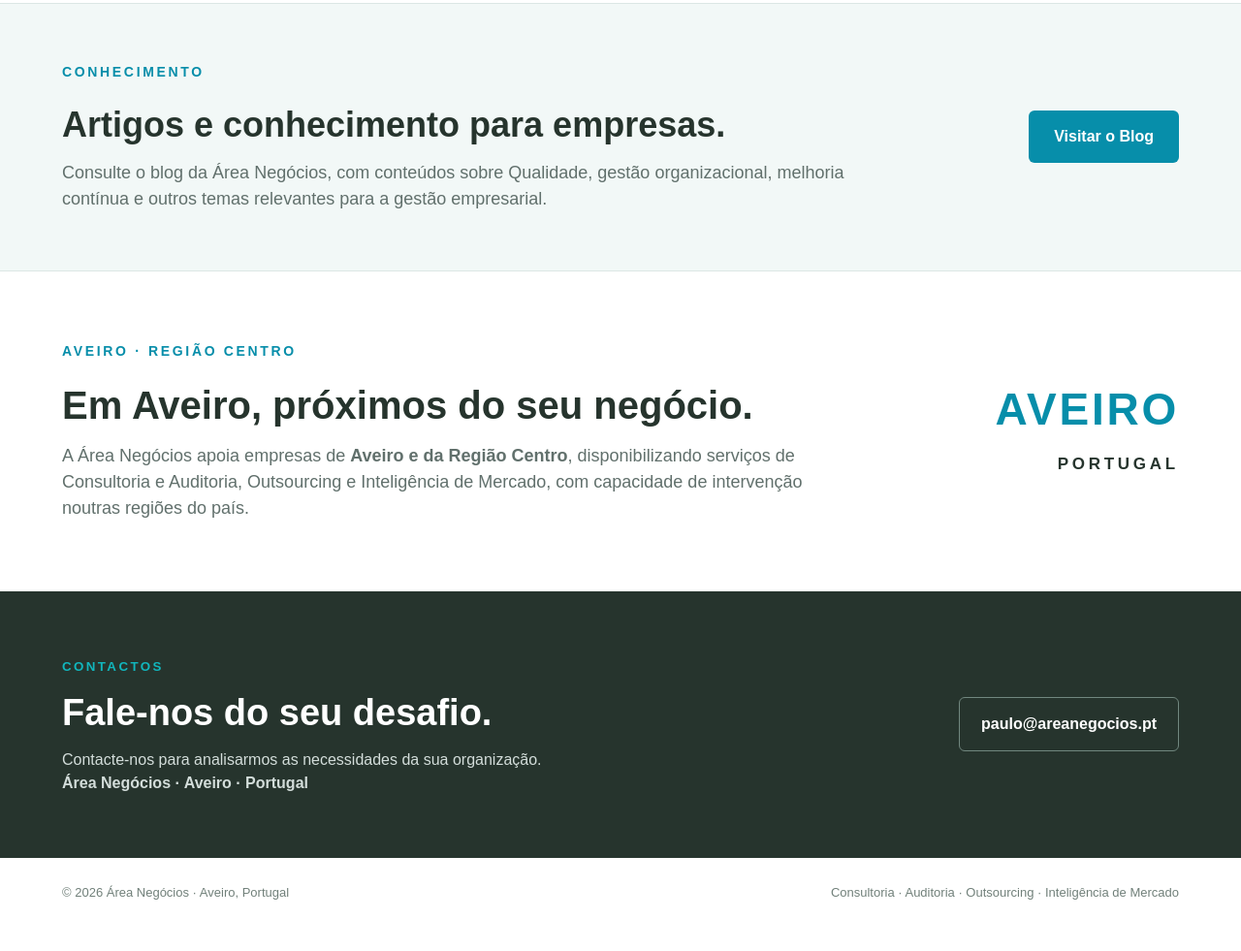
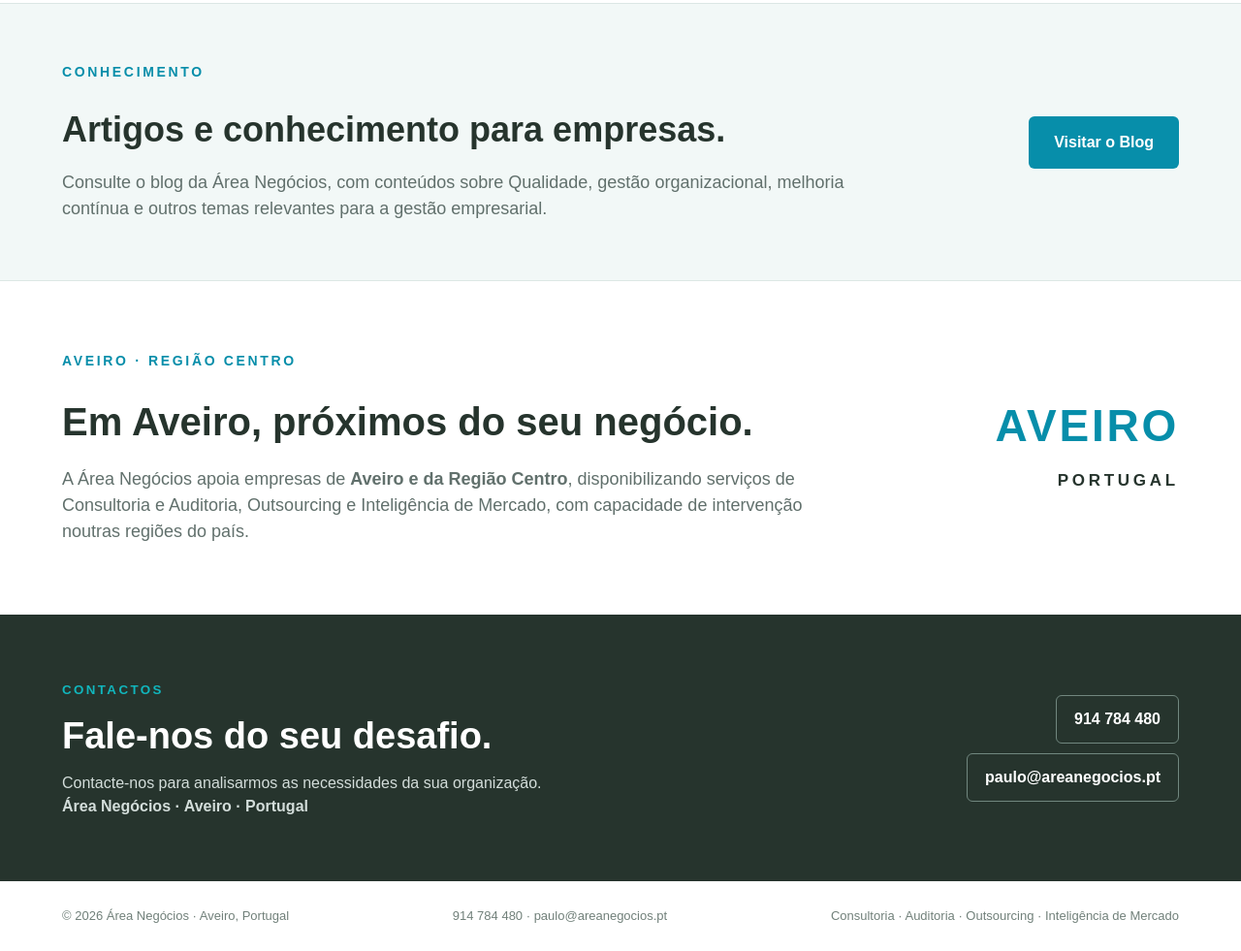
Before and after one commit to paulocdomingos/areanegocios, a plain HTML site: page index.html in a window 1280 px wide. Shown: the part 1209-2190 px from the top of the page at 97% size. Before the commit the page ends 2165 px from the top, so only its background shows below. Drawn offline with Linux system fonts and the light colour scheme.

Commit message:
Add files via upload

```diff
--- a/index.html
+++ b/index.html
@@ -3,7 +3,7 @@
 <head>
 <meta charset="utf-8">
 <meta name="viewport" content="width=device-width, initial-scale=1">
-<meta name="description" content="Área Negócios, em Aveiro — Consultoria e Auditoria em Qualidade, Ambiente e Segurança, Outsourcing e Inteligência de Mercado para empresas de Aveiro, Região Centro e restante território nacional.">
+<meta name="description" content="Área Negócios, em Aveiro — Consultoria e Auditoria em Qualidade, Ambiente e Segurança, Outsourcing e Inteligência de Mercado.">
 <title>Área Negócios Aveiro | Consultoria e Auditoria</title>
 <link rel="stylesheet" href="styles.css">
 </head>
@@ -11,74 +11,29 @@
 <header>
   <a href="#inicio"><img class="logo" src="logo-area-negocios.png" alt="Área Negócios"></a>
   <nav>
-    <a href="#inicio">Início</a>
-    <a href="#servicos">Serviços</a>
+    <a href="#inicio">Início</a><a href="#servicos">Serviços</a>
     <a href="https://areanegociosverdes.blogspot.com/" target="_blank" rel="noopener">Blog</a>
     <a href="#contactos">Contactos</a>
     <a class="proposal" href="mailto:paulo@areanegocios.pt?subject=Contacto%20atrav%C3%A9s%20do%20site">Contacte-nos</a>
   </nav>
 </header>
-
 <main>
 <section class="hero" id="inicio">
-  <div class="hero-text">
-    <div class="kicker">QUALIDADE · AMBIENTE · SEGURANÇA</div>
-    <h1>Consultoria <span>| Auditoria</span></h1>
-    <h2>Apoiamos a sua empresa na criação de processos mais <span>eficientes, conformes e sustentáveis.</span></h2>
-    <p>Soluções práticas e independentes para melhorar o desempenho, reduzir riscos e gerar valor no seu negócio.</p>
-    <div class="buttons">
-      <a class="btn primary" href="mailto:paulo@areanegocios.pt?subject=Contacto%20atrav%C3%A9s%20do%20site">Contacte-nos</a>
-      <a class="btn secondary" href="#servicos">Conhecer Serviços</a>
-    </div>
-  </div>
-  <div class="hero-art">
-    <div class="outline one"></div><div class="outline two"></div><div class="outline three"></div>
-    <div class="art-label">QUALIDADE<br><b>CONFORMIDADE</b><br>DESEMPENHO</div>
-  </div>
+ <div class="hero-text"><div class="kicker">QUALIDADE · AMBIENTE · SEGURANÇA</div>
+ <h1>Consultoria <span>| Auditoria</span></h1>
+ <h2>Apoiamos a sua empresa na criação de processos mais <span>eficientes, conformes e sustentáveis.</span></h2>
+ <p>Soluções práticas e independentes para melhorar o desempenho, reduzir riscos e gerar valor no seu negócio.</p>
+ <div class="buttons"><a class="btn primary" href="mailto:paulo@areanegocios.pt?subject=Contacto%20atrav%C3%A9s%20do%20site">Contacte-nos</a><a class="btn secondary" href="#servicos">Conhecer Serviços</a></div></div>
+ <div class="hero-art"><div class="outline one"></div><div class="outline two"></div><div class="outline three"></div><div class="art-label">QUALIDADE<br><b>CONFORMIDADE</b><br>DESEMPENHO</div></div>
 </section>
-
 <section class="services" id="servicos">
-  <article>
-    <div class="icon">✓</div>
-    <h3>Consultoria | Auditoria</h3>
-    <p>Diagnóstico, definição de planos de ação e auditorias para a melhoria da Qualidade, Ambiente e Segurança, adaptados à realidade da sua organização.</p>
-  </article>
-  <article>
-    <div class="icon">◎</div>
-    <h3>Outsourcing</h3>
-    <p>Disponibilizamos recursos qualificados para reforçar a capacidade operacional da sua empresa, com flexibilidade e orientação para resultados. Efetuamos também <strong>triagem, inspeção, muros da qualidade e montagens de componentes.</strong></p>
-  </article>
-  <article>
-    <div class="icon">↗</div>
-    <h3>Inteligência de Mercado</h3>
-    <p>Estudos de benchmarking, Cliente Mistério e análise comparativa de produtos, serviços e preços para apoiar a tomada de decisão e o posicionamento competitivo.</p>
-  </article>
+ <article><div class="icon">✓</div><h3>Consultoria | Auditoria</h3><p>Diagnóstico, definição de planos de ação e auditorias para a melhoria da Qualidade, Ambiente e Segurança, adaptados à realidade da sua organização.</p></article>
+ <article><div class="icon">◎</div><h3>Outsourcing</h3><p>Disponibilizamos recursos qualificados para reforçar a capacidade operacional da sua empresa, com flexibilidade e orientação para resultados. Efetuamos também <strong>triagem, inspeção, muros da qualidade e montagens de componentes.</strong></p></article>
+ <article><div class="icon">↗</div><h3>Inteligência de Mercado</h3><p>Estudos de benchmarking, Cliente Mistério e análise comparativa de produtos, serviços e preços para apoiar a tomada de decisão e o posicionamento competitivo.</p></article>
 </section>
-
-<section class="blog-link">
-  <div>
-    <div class="kicker">CONHECIMENTO</div>
-    <h2>Artigos e conhecimento para empresas.</h2>
-    <p>Consulte o blog da Área Negócios, com conteúdos sobre Qualidade, gestão organizacional, melhoria contínua e outros temas relevantes para a gestão empresarial.</p>
-  </div>
-  <a class="btn blog-btn" href="https://areanegociosverdes.blogspot.com/" target="_blank" rel="noopener">Visitar o Blog</a>
-</section>
-
-<section class="aveiro">
-  <div>
-    <div class="kicker">AVEIRO · REGIÃO CENTRO</div>
-    <h2>Em Aveiro, próximos do seu negócio.</h2>
-    <p>A Área Negócios apoia empresas de <strong>Aveiro e da Região Centro</strong>, disponibilizando serviços de Consultoria e Auditoria, Outsourcing e Inteligência de Mercado, com capacidade de intervenção noutras regiões do país.</p>
-  </div>
-  <div class="aveiro-mark">AVEIRO<br><span>PORTUGAL</span></div>
-</section>
-
-<section class="contact" id="contactos">
-  <div><small>CONTACTOS</small><h2>Fale-nos do seu desafio.</h2><p>Contacte-nos para analisarmos as necessidades da sua organização.<br><strong>Área Negócios · Aveiro · Portugal</strong></p></div>
-  <a href="mailto:paulo@areanegocios.pt">paulo@areanegocios.pt</a>
-</section>
+<section class="blog-link"><div><div class="kicker">CONHECIMENTO</div><h2>Artigos e conhecimento para empresas.</h2><p>Consulte o blog da Área Negócios, com conteúdos sobre Qualidade, gestão organizacional, melhoria contínua e outros temas relevantes para a gestão empresarial.</p></div><a class="btn blog-btn" href="https://areanegociosverdes.blogspot.com/" target="_blank" rel="noopener">Visitar o Blog</a></section>
+<section class="aveiro"><div><div class="kicker">AVEIRO · REGIÃO CENTRO</div><h2>Em Aveiro, próximos do seu negócio.</h2><p>A Área Negócios apoia empresas de <strong>Aveiro e da Região Centro</strong>, disponibilizando serviços de Consultoria e Auditoria, Outsourcing e Inteligência de Mercado, com capacidade de intervenção noutras regiões do país.</p></div><div class="aveiro-mark">AVEIRO<br><span>PORTUGAL</span></div></section>
+<section class="contact" id="contactos"><div><small>CONTACTOS</small><h2>Fale-nos do seu desafio.</h2><p>Contacte-nos para analisarmos as necessidades da sua organização.<br><strong>Área Negócios · Aveiro · Portugal</strong></p></div><div class="contact-details"><a href="tel:+351914784480">914 784 480</a><a href="mailto:paulo@areanegocios.pt">paulo@areanegocios.pt</a></div></section>
 </main>
-
-<footer><span>© 2026 Área Negócios · Aveiro, Portugal</span><span>Consultoria · Auditoria · Outsourcing · Inteligência de Mercado</span></footer>
-</body>
-</html>
+<footer><span>© 2026 Área Negócios · Aveiro, Portugal</span><span>914 784 480 · paulo@areanegocios.pt</span><span>Consultoria · Auditoria · Outsourcing · Inteligência de Mercado</span></footer>
+</body></html>
```
Also changed, not shown: styles.css.
